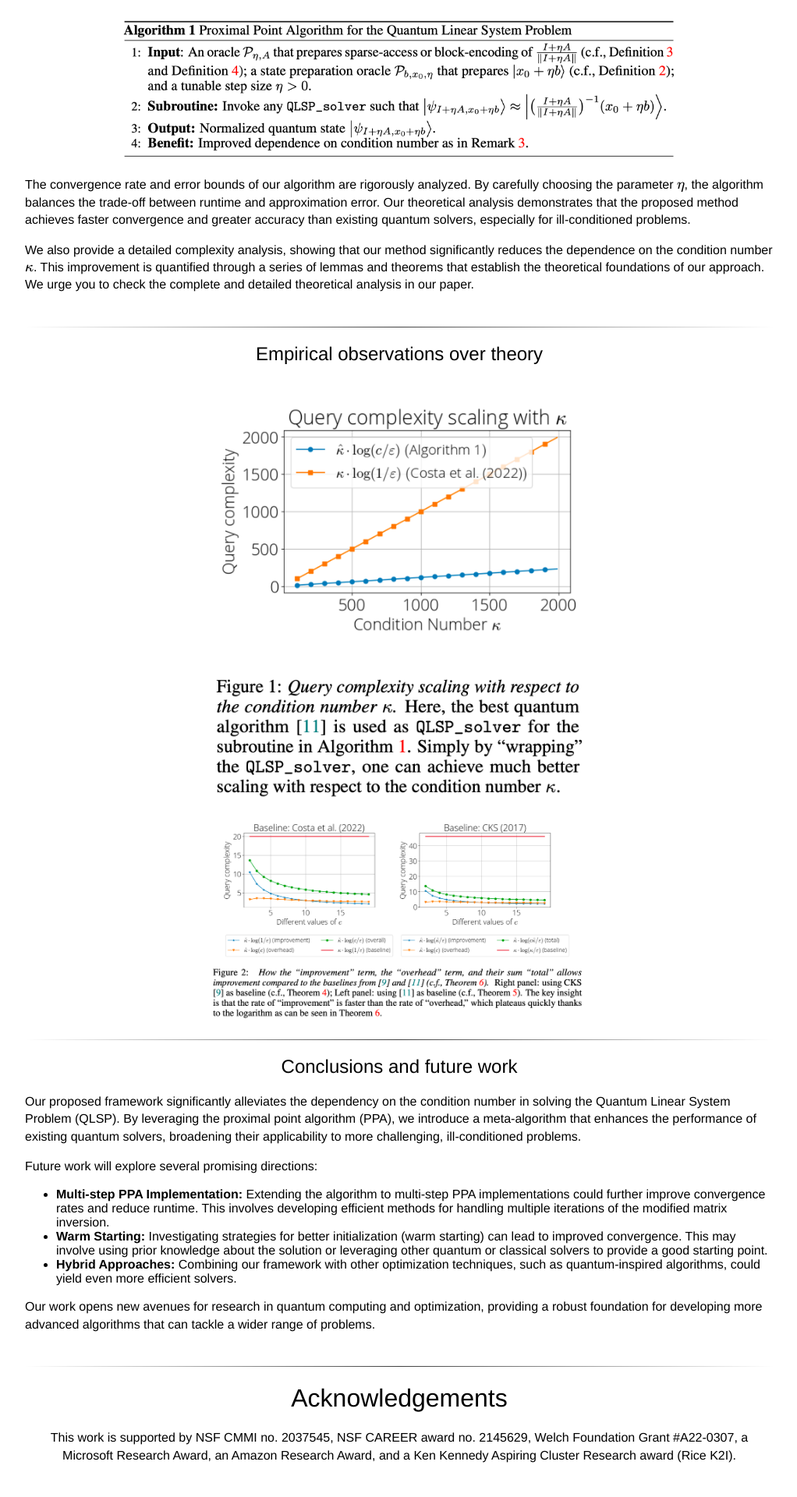
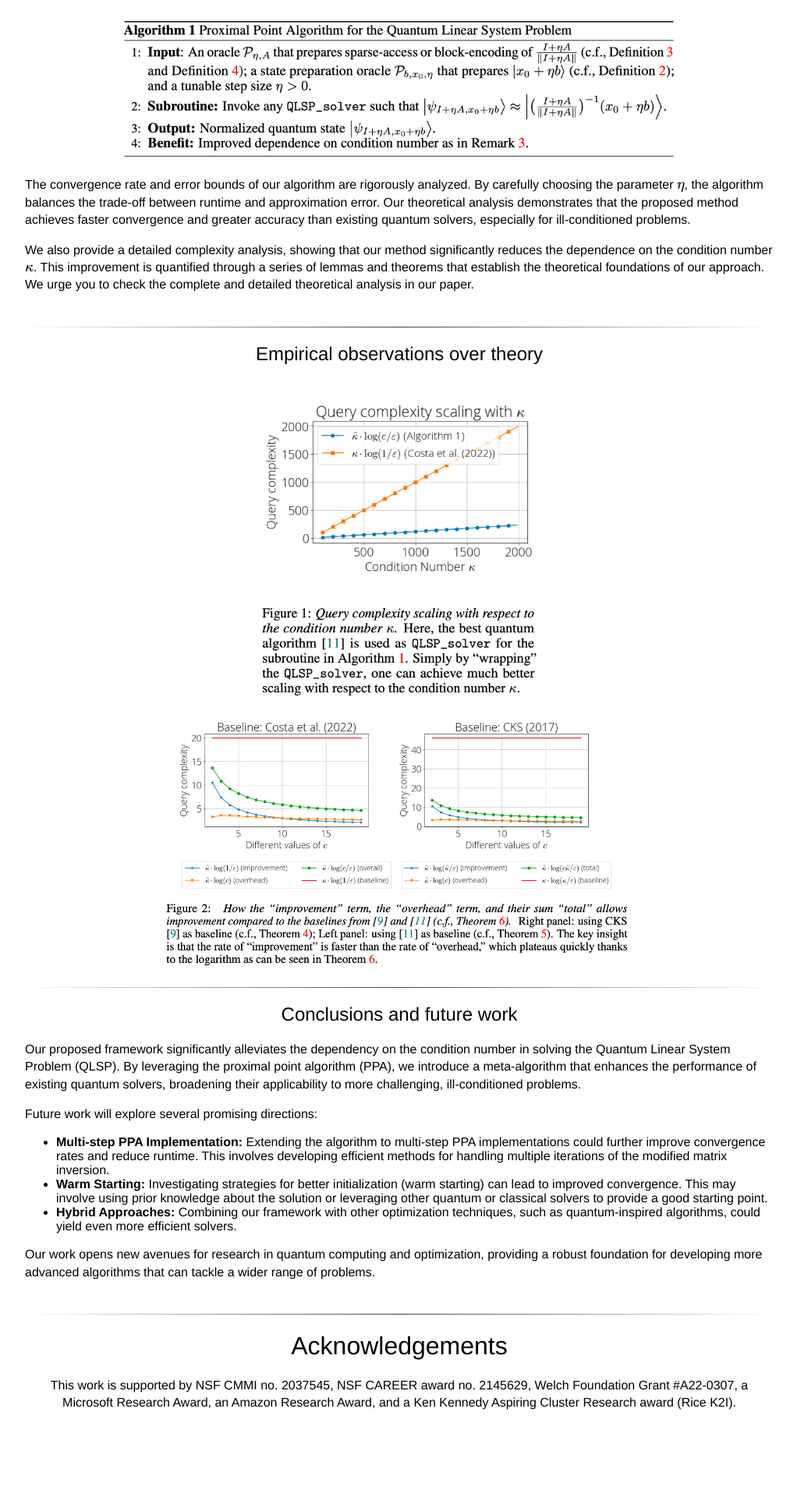
Before and after one commit to akyrillidis/explore-quantum, a Jekyll site: the page QLSP_PPA.html, which Jekyll copies as it is, in a window 1280 px wide. Shown: the part 2511-4431 px from the top of the page at 78% size, without its empty margins (128-1150 px from the left). Built offline with Jekyll 4.4.1, drawn with Linux system fonts in a browser that asks for light colours; some web fonts are replaced; after the commit the page ends 4364 px from its top, so only the background shows below that.

Commit message:
Update QLSP_PPA.html

```diff
--- a/QLSP_PPA.html
+++ b/QLSP_PPA.html
@@ -320,14 +320,14 @@
      <br>
                 <td align="center" width="960px">
                     <center>
-                        <td><img class="rounded" style="width:480px" src="./assets/img/QLSP_experiment1.png"/></td>
+                        <td><img class="rounded" style="width:360px" src="./assets/img/QLSP_experiment1.png"/></td>
                     </center>
                 </td>
 
     <br>
                 <td align="center" width="960px">
                     <center>
-                        <td><img class="rounded" style="width:480px" src="./assets/img/QLSP_experiment2.png"/></td>
+                        <td><img class="rounded" style="width:600px" src="./assets/img/QLSP_experiment2.png"/></td>
                     </center>
                 </td>
 
```
